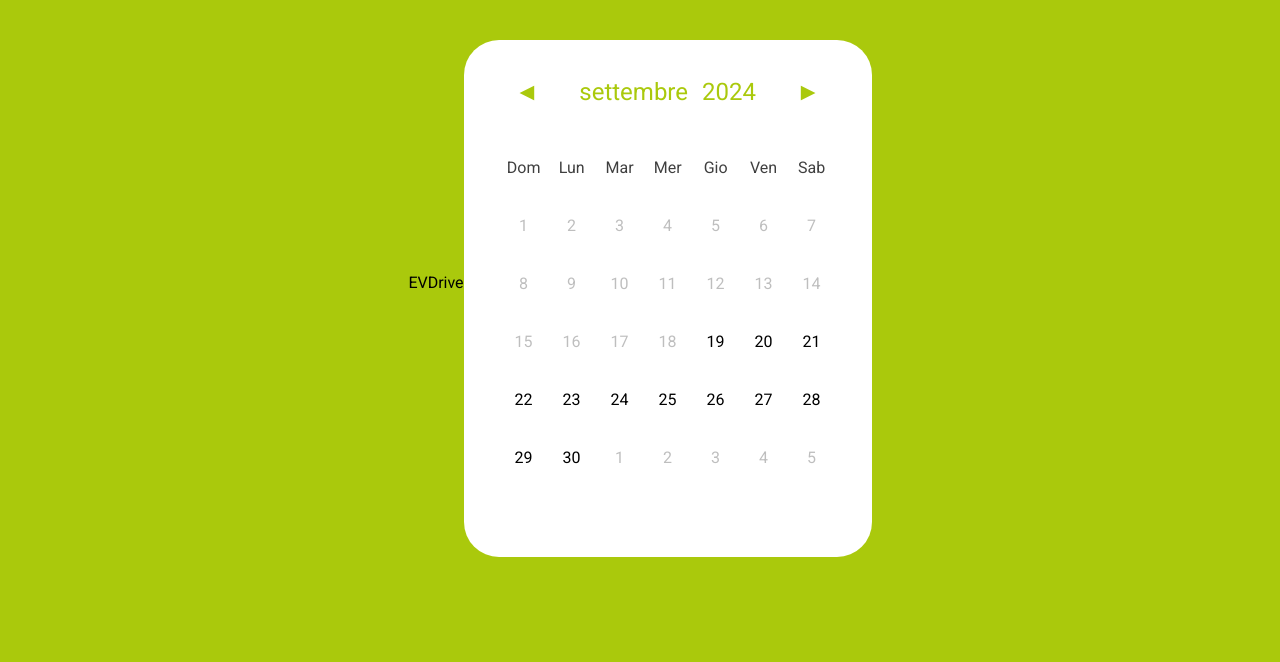
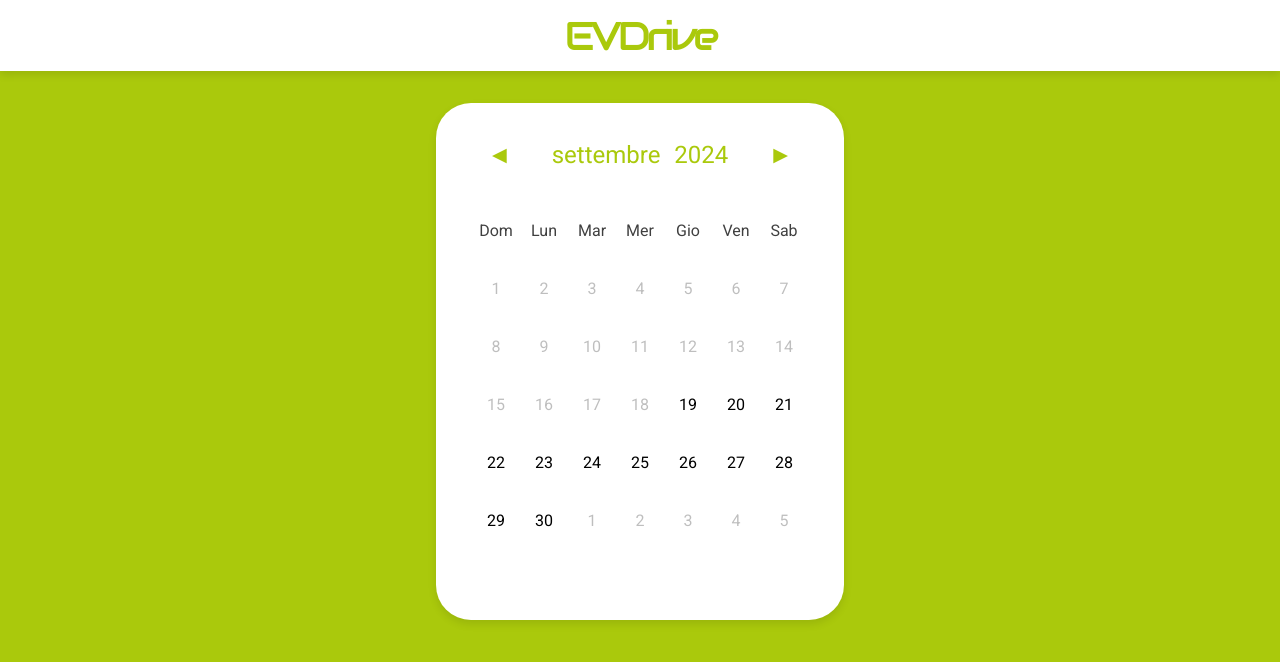
Before and after one commit to Vxerr/ProjectWork, a Flask app: page / in a window 1280 px wide. Shown: the top 662 px of the page. Run offline with Flask 3, Linux system fonts and the light colour scheme; data that the repository does not hold is empty.

Commit message:
Update style.css

```diff
--- a/static/style.css
+++ b/static/style.css
@@ -1,5 +1,6 @@
-/* Importa il font 'Roboto' da Google Fonts */
+/* Importa i font 'Roboto' e 'Audiowide' da Google Fonts */
 @import url('https://fonts.googleapis.com/css2?family=Roboto:ital,wght@0,100;0,300;0,400;0,500;0,700;0,900;1,100;1,300;1,400;1,500;1,700;1,900&display=swap');
+@import url('https://fonts.googleapis.com/css2?family=Audiowide&display=swap');
 
 /* Definizione variabili per colori comuni */
 :root {
@@ -16,9 +17,21 @@
   /* Stile del corpo della pagina */
   body {
     background-color: var(--accent);
-    display: flex;
-    align-items: center;
-    justify-content: center;
+    text-align: center;
+    margin: 0;
+  }
+
+  /* Stile del banner EVDrive */
+  .banner {
+    font-family: 'Audiowide', cursive;
+    font-size: 2.5rem;
+    letter-spacing: -4px;
+    width: 100%;
+    background-color: var(--white);
+    color: var(--accent);
+    padding: 10px 0;
+    position: relative;
+    box-shadow: 0 4px 8px rgba(0, 0, 0, 0.1);
   }
 
   /* Stile del contenitore principale */
@@ -28,6 +41,9 @@
     border-radius: 35px;
     padding: 0 1em;
     margin-top: 2em;
+    margin-left: auto;
+    margin-right: auto;
+    box-shadow: 0 4px 8px rgba(0, 0, 0, 0.1);
   }
 
   /* Stile dell'intestazione*/
@@ -186,7 +202,7 @@
     background-color: var(--white);
     border-radius: 35px;
     padding: 1em;
-    margin-top: 3em;
+    margin-top: 7em;
   }
 
   /* Stile per lo sfondo del form di prenotazione, che impedisce di interagire con il calendario mentre il form è aperto */
@@ -207,7 +223,7 @@
     display: block;
   }
 
-  /* Stile per i campi del form (nome e cognome, telefono, email) */
+  /* Stile per i campi del form (nome, telefono, email) */
   input[type=text], [type=tel], [type=email] {
     width: 21em;
     margin-top: 0.5em;
@@ -216,8 +232,12 @@
     border-bottom: 2px solid;
   }
 
-  /* Stile per i campi del form quando sono attivi o validi */
-  input[type=text]:focus, [type=tel]:focus, [type=email]:focus,
+  /* Stile per i campi del form quando sono attivi */
+  input[type=text]:focus, [type=tel]:focus, [type=email]:focus {
+    outline: none;
+  }
+
+  /* Stile per i campi del form quando sono validi */
   input[type=text]:valid, [type=tel]:valid, [type=email]:valid {
     outline: none;
     border-color: var(--accent);
```
